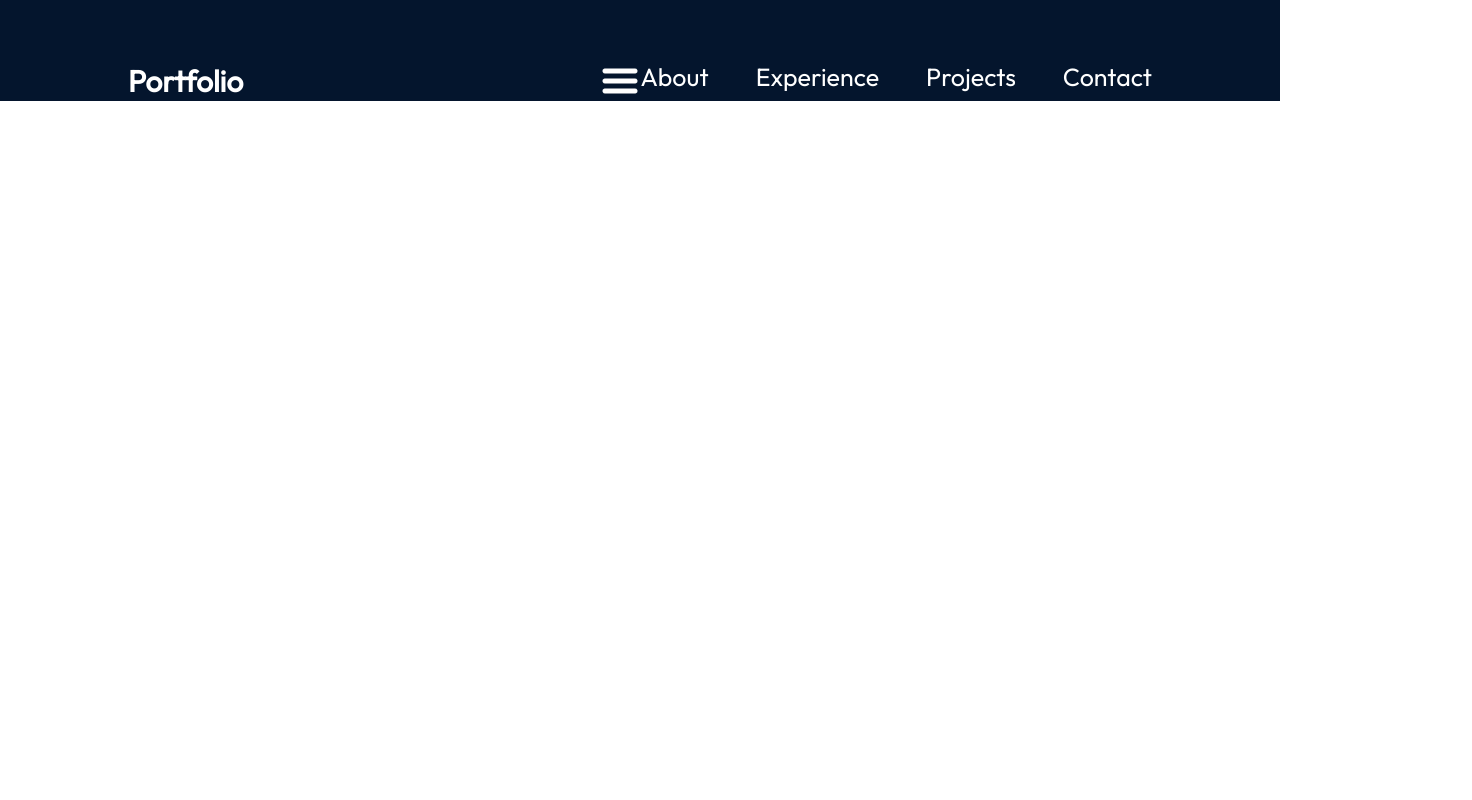
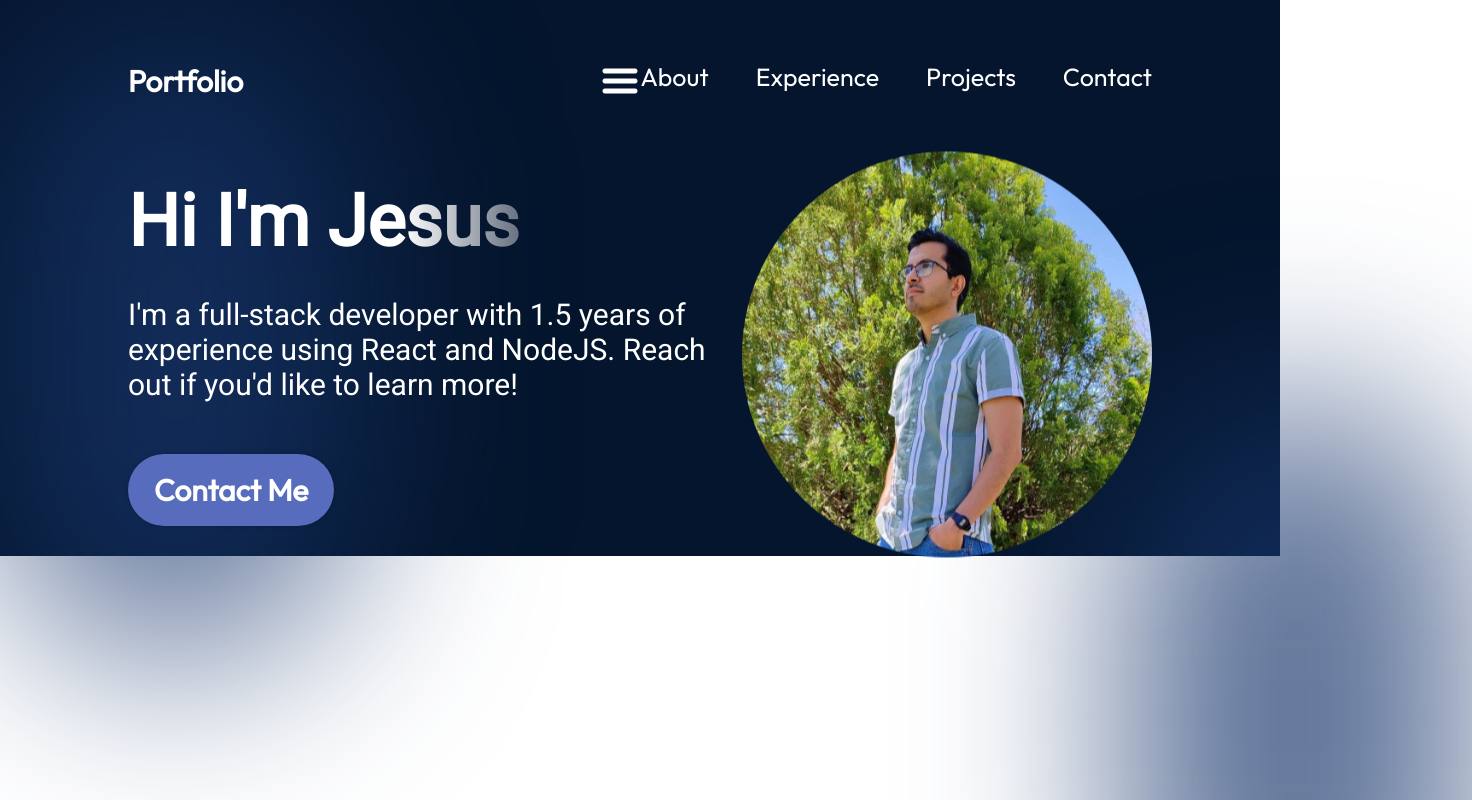
Before and after one commit to Jesus6366/portfolio2025, a React (Vite) app: page / in a window 1280 px wide. Shown: the top 800 px of the page, 1472 px wide, since content can reach past the window. Built offline with nearby package versions, Linux system fonts and the light colour scheme.

Commit message:
Hero section completed

```diff
--- a/src/App.jsx
+++ b/src/App.jsx
@@ -1,10 +1,12 @@
 import styles from "./App.module.css";
+import Hero from "./components/Hero/Hero";
 import NavBar from "./components/NavBar/NavBar";
 
 function App() {
   return (
     <div className={styles.App}>
       <NavBar />
+      <Hero />
     </div>
   );
 }
--- /dev/null
+++ b/src/components/Hero/Hero.jsx
@@ -0,0 +1,28 @@
+import { getImageUrl } from "../../utils";
+import styles from "./Hero.module.css";
+
+const Hero = () => {
+  return (
+    <section className={styles.container}>
+      <div className={styles.content}>
+        <h1 className={styles.title}>Hi I&apos;m Jesus</h1>
+        <p className={styles.description}>
+          I&apos;m a full-stack developer with 1.5 years of experience using
+          React and NodeJS. Reach out if you&apos;d like to learn more!
+        </p>
+        <a href="mailto:polibos6366@gmail.com" className={styles.contactBtn}>
+          Contact Me
+        </a>
+      </div>
+      <img
+        src={getImageUrl("hero/me.jpg")}
+        alt="Hero image of me"
+        className={styles.heroImg}
+      />
+      <div className={styles.topBlur} />
+      <div className={styles.bottomBlur} />
+    </section>
+  );
+};
+
+export default Hero;
--- /dev/null
+++ b/src/components/Hero/Hero.module.css
@@ -0,0 +1,112 @@
+@import "../../vars.css";
+
+.container {
+  position: relative;
+  display: flex;
+  align-items: center;
+  justify-content: space-between;
+  margin-top: 49px;
+  z-index: 1;
+  margin-left: 10%;
+  margin-right: 10%;
+}
+
+.content {
+  display: flex;
+  flex-direction: column;
+  align-items: flex-start;
+  color: var(--color-text);
+  z-index: 1;
+}
+
+.title {
+  font-size: 72px;
+  font-weight: 900;
+  margin-bottom: 33px;
+  font-family: var(--font-roboto);
+  background: linear-gradient(
+    90deg,
+    rgba(255, 255, 255, 1) 70%,
+    rgba(255, 255, 255, 0) 120%
+  );
+  -webkit-text-fill-color: transparent;
+  -webkit-background-clip: text;
+}
+
+.description {
+  font-size: 30px;
+  font-family: var(--font-roboto);
+  margin-bottom: 52px;
+}
+
+.contactBtn {
+  text-decoration: none;
+  background-color: var(--color-primary);
+  color: var(--color-text);
+  border-radius: 100px;
+  font-size: 30px;
+  font-weight: 600;
+  padding: 17px 26px;
+  box-shadow: 0 0 4px 0 rgba(0, 0, 0, 0.25);
+}
+
+.heroImg {
+  width: 40%;
+  z-index: 1;
+  border-radius: 50%;
+
+  animation-name: floating;
+  animation-duration: 3s;
+  animation-iteration-count: infinite;
+  animation-timing-function: ease-in-out;
+}
+
+@keyframes floating {
+  0% {
+    transform: translate(0, 0px);
+  }
+  50% {
+    transform: translate(0, 10px);
+  }
+  100% {
+    transform: translate(0, -0px);
+  }
+}
+
+.topBlur {
+  position: absolute;
+  width: 50vw;
+  height: 50vw;
+  max-width: 350px;
+  min-width: 350px;
+  top: -128px;
+  left: -10vw;
+  border-radius: 764px;
+  background: rgba(25, 55, 109, 0.7);
+  filter: blur(100px);
+  z-index: 0;
+}
+
+.bottomBlur {
+  position: absolute;
+  width: 70vw;
+  height: 50vw;
+  max-width: 350px;
+  min-width: 250px;
+  top: 246px;
+  right: -25vw;
+  border-radius: 764px;
+  background: rgba(25, 55, 109, 0.7);
+  filter: blur(100px);
+  z-index: 0;
+}
+
+@media screen and (max-width: 830px) {
+  .container {
+    flex-direction: column-reverse;
+  }
+
+  .content {
+    align-items: center;
+  }
+}
--- a/src/vars.css
+++ b/src/vars.css
@@ -7,5 +7,5 @@
   --color-bg: #04152d;
 
   /* fonts */
-  --font-robot: "Roboto";
+  --font-roboto: "Roboto";
 }
```
Also changed, not shown: public/assets/hero/me.jpg (added).
